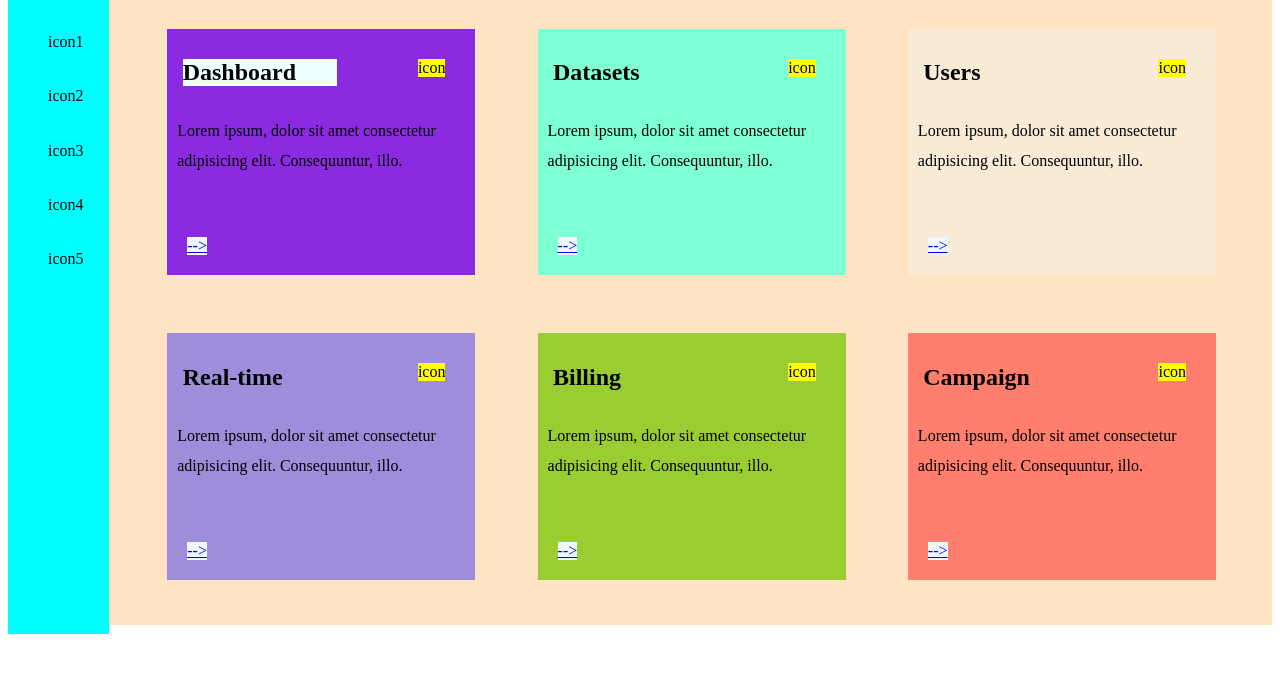
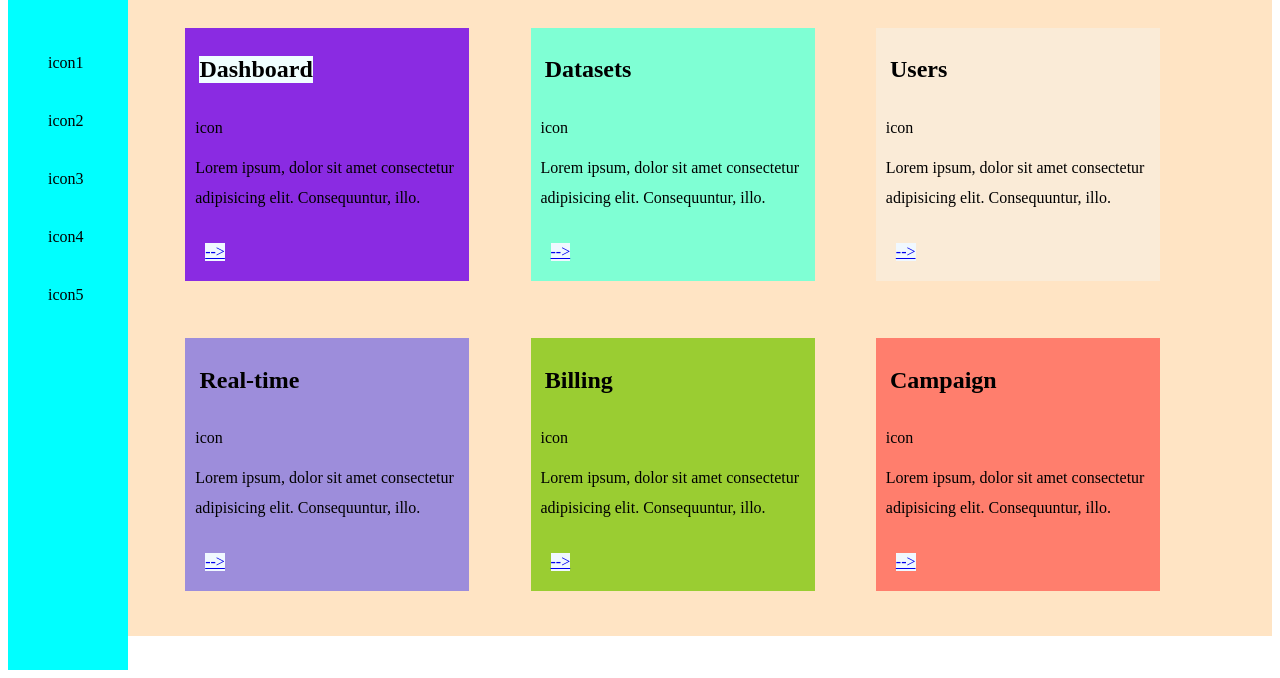
Before and after one commit to konoto1/html-navigation-home, a website: page index.html in a window 1280 px wide. Shown: the part 136-814 px from the top of the page. Drawn offline with Linux system fonts and the light colour scheme.

Commit message:
atnaujintas su maziau css rules

```diff
--- a/index.html
+++ b/index.html
@@ -5,56 +5,58 @@
     <meta charset="UTF-8">
     <meta name="viewport" content="width=device-width, initial-scale=1.0">
     <title>Home-Navigation</title>
+    <link rel="stylesheet" href="./css/main.css">
+    <link rel="stylesheet" href="./css/aside.css">
 </head>
 
 <body>
-    <aside style="background-color: aqua; display: inline-block; width: 8%;">
-        <ul style="padding-top: 10%; padding-bottom: 80% ;">icon</ul>
-        <ul style="padding-top: 20%;">icon1</ul>
-        <ul style="padding-top: 20%;">icon2</ul>
-        <ul style="padding-top: 20%;">icon3</ul>
-        <ul style="padding-top: 20%;">icon4</ul>
-        <ul style="padding-top: 20%; padding-bottom: 350px;">icon5</ul>
+    <aside>
+        <ul>icon</ul>
+        <ul>icon1</ul>
+        <ul>icon2</ul>
+        <ul>icon3</ul>
+        <ul>icon4</ul>
+        <ul>icon5</ul>
     </aside>
-    <div style="width: 92%; padding-bottom: 45px; background-color: bisque; float: right;">
-        <h1 style="margin-left: 5%; margin-top: 40px;">Good Morning, Mallik!</h1>
-        <div style="display: inline-block ;background-color: blueviolet; width: 26.5%; margin-top: 5%; margin-left: 5%">
-            <h2 style="margin-top: 10%; margin-left: 5%; display: inline-block; width: 50%; background-color: azure;">Dashboard</h2>
-            <p style="float: right; display: inline-block; margin: 30px; background-color: yellow;">icon</p>
-            <p style="margin: 10px; padding-bottom: 10%; line-height: 30px;">Lorem ipsum, dolor sit amet consectetur adipisicing elit. Consequuntur, illo.</p>
-            <a href="#" style="display: inline-block; margin: 20px; background-color: aliceblue;"> --> </a>
+    <main style="background-color: bisque;">
+        <h1>Good Morning, Mallik!</h1>
+        <div style="background-color: blueviolet;">
+            <h2 style="background-color: azure;">Dashboard</h2>
+            <p>icon</p>
+            <p>Lorem ipsum, dolor sit amet consectetur adipisicing elit. Consequuntur, illo.</p>
+            <a href="#"> --> </a>
         </div>
-        <div style="display: inline-block ;background-color:aquamarine ; width: 26.5%; margin-top: 5%; margin-left: 5%">
-            <h2 style="display: inline-block; margin-top: 10%; margin-left: 5%;">Datasets</h2>
-            <p style="float: right; display: inline-block; margin: 30px; background-color: yellow;">icon</p>
-            <p style="margin: 10px; padding-bottom: 10%; line-height: 30px;">Lorem ipsum, dolor sit amet consectetur adipisicing elit. Consequuntur, illo.</p>
-            <a href="#" style="display: inline-block; margin: 20px; background-color: aliceblue;"> --> </a>
+        <div style="background-color:aquamarine;">
+            <h2>Datasets</h2>
+            <p>icon</p>
+            <p>Lorem ipsum, dolor sit amet consectetur adipisicing elit. Consequuntur, illo.</p>
+            <a href="#"> --> </a>
         </div>
-        <div style="display: inline-block ;background-color:antiquewhite ; width: 26.5%; margin-top: 5%; margin-left: 5%">
-            <h2 style="display: inline-block; margin-top: 10%; margin-left: 5%;">Users</h2>
-            <p style="float: right; display: inline-block; margin: 30px; background-color: yellow;">icon</p>
-            <p style="margin: 10px; padding-bottom: 10%; line-height: 30px;">Lorem ipsum, dolor sit amet consectetur adipisicing elit. Consequuntur, illo.</p>
-            <a href="#" style="display: inline-block; margin: 20px; background-color: aliceblue;"> --> </a>
+        <div style="background-color:antiquewhite;">
+            <h2>Users</h2>
+            <p>icon</p>
+            <p>Lorem ipsum, dolor sit amet consectetur adipisicing elit. Consequuntur, illo.</p>
+            <a href="#"> --> </a>
         </div>
-        <div style="display: inline-block ;background-color:rgba(0, 0, 255, 0.385) ; width: 26.5%; margin-top: 5%; margin-left: 5%">
-            <h2 style="display: inline-block; margin-top: 10%; margin-left: 5%;">Real-time</h2>
-            <p style="float: right; display: inline-block; margin: 30px; background-color: yellow;">icon</p>
-            <p style="margin: 10px; padding-bottom: 10%; line-height: 30px;">Lorem ipsum, dolor sit amet consectetur adipisicing elit. Consequuntur, illo.</p>
-            <a href="#" style="display: inline-block; margin: 20px; background-color: aliceblue;"> --> </a>
+        <div style="background-color:rgba(0, 0, 255, 0.385);">
+            <h2>Real-time</h2>
+            <p>icon</p>
+            <p>Lorem ipsum, dolor sit amet consectetur adipisicing elit. Consequuntur, illo.</p>
+            <a href="#"> --> </a>
         </div>
-        <div style="display: inline-block ;background-color:yellowgreen ; width: 26.5%; margin-top: 5%; margin-left: 5%">
-            <h2 style="display: inline-block; margin-top: 10%; margin-left: 5%;">Billing</h2>
-            <p style="float: right; display: inline-block; margin: 30px; background-color: yellow;">icon</p>
-            <p style="margin: 10px; padding-bottom: 10%; line-height: 30px;">Lorem ipsum, dolor sit amet consectetur adipisicing elit. Consequuntur, illo.</p>
-            <a href="#" style="display: inline-block; margin: 20px; background-color: aliceblue;"> --> </a>
+        <div style="background-color:yellowgreen;">
+            <h2>Billing</h2>
+            <p>icon</p>
+            <p>Lorem ipsum, dolor sit amet consectetur adipisicing elit. Consequuntur, illo.</p>
+            <a href="#"> --> </a>
         </div>
-        <div style="display: inline-block ;background-color:rgba(255, 0, 0, 0.448); width: 26.5%; margin-top: 5%; margin-left: 5%">
-            <h2 style="display: inline-block; margin-top: 10%; margin-left: 5%;">Campaign</h2>
-            <p style="float: right; display: inline-block; margin: 30px; background-color: yellow;">icon</p>
-            <p style="margin: 10px; padding-bottom: 10%; line-height: 30px;">Lorem ipsum, dolor sit amet consectetur adipisicing elit. Consequuntur, illo.</p>
-            <a href="#" style="display: inline-block; margin: 20px; background-color: aliceblue;"> --> </a>
+        <div style="background-color:rgba(255, 0, 0, 0.448); ">
+            <h2>Campaign</h2>
+            <p>icon</p>
+            <p>Lorem ipsum, dolor sit amet consectetur adipisicing elit. Consequuntur, illo.</p>
+            <a href="#"> --> </a>
         </div>
-    </div>
+    </main>
 
 </body>
 
```
